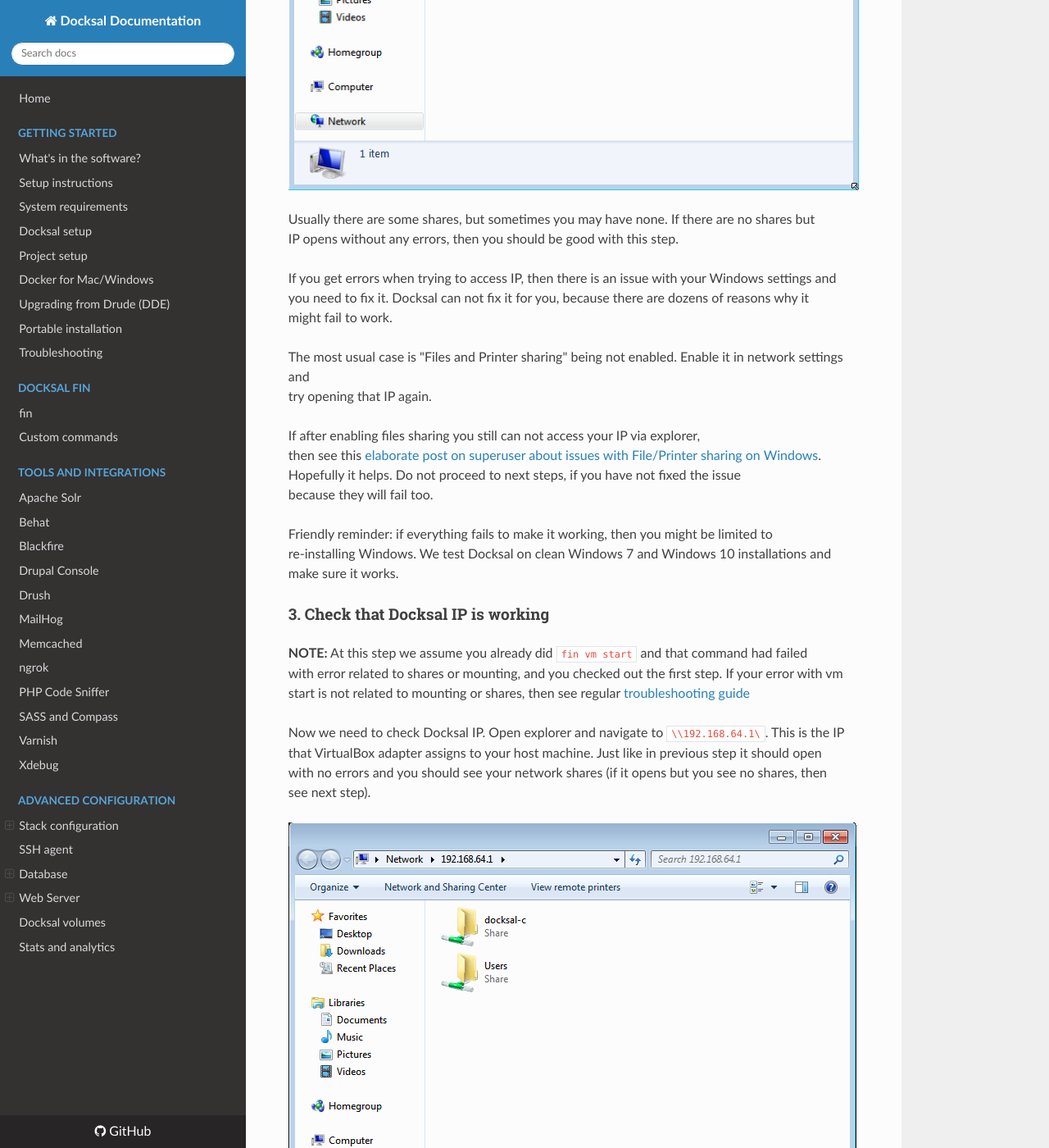
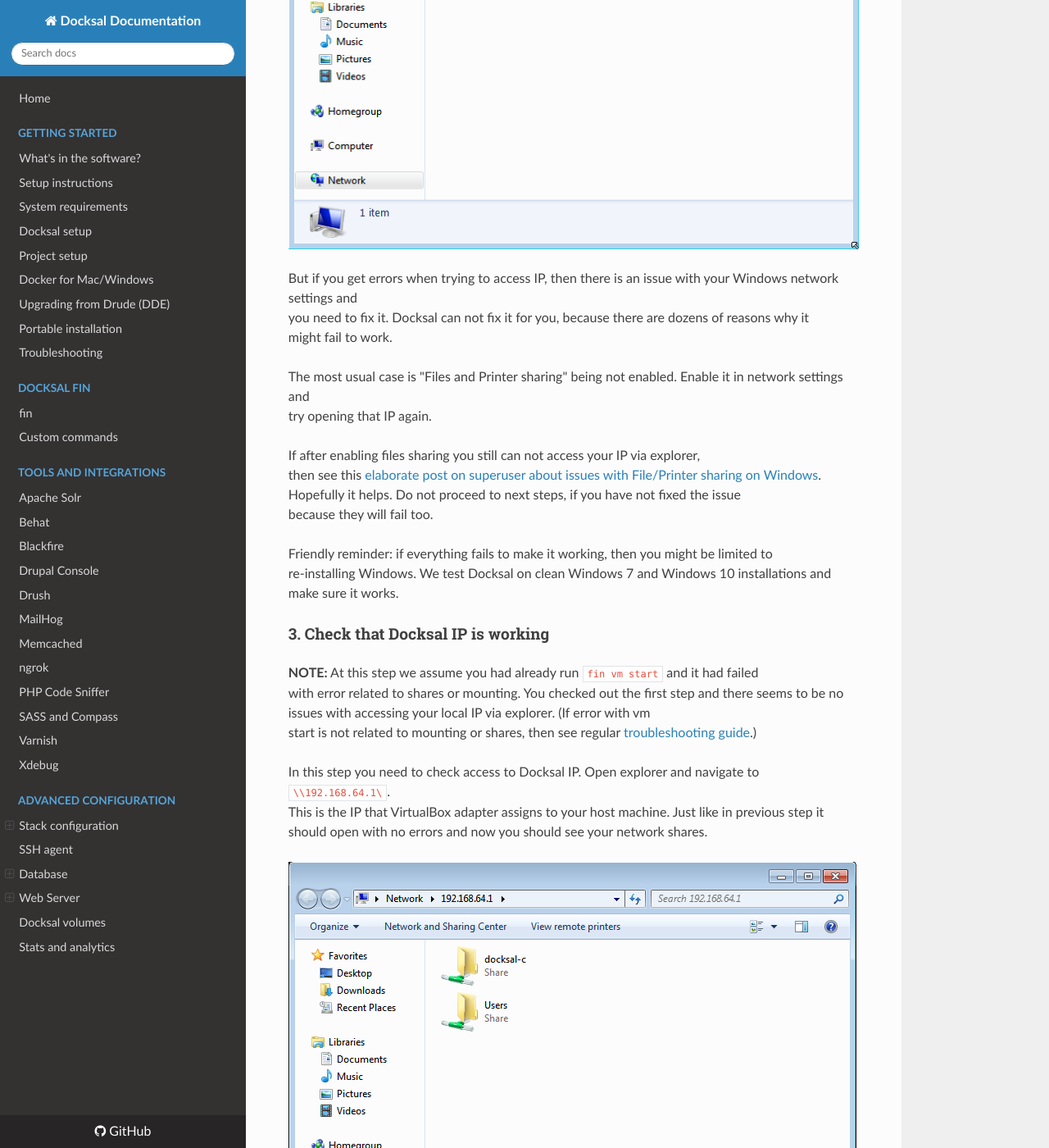
Before and after one commit to docksal/docksal, an MkDocs documentation site: the page built from docs/troubleshooting-smb.md, in a window 1280 px wide and 1400 px high, scrolled down 2351 px. Shown: the whole window at 82% size. Built offline with MkDocs 1.6.1, drawn with Linux system fonts in a browser that asks for light colours; nearby versions of some CDN libraries; old or Windows-style settings are respelled for this version of MkDocs; some of the changed text lies outside the part shown.

Commit message:
Update troubleshooting-smb.md

````diff
--- a/docs/troubleshooting-smb.md
+++ b/docs/troubleshooting-smb.md
@@ -1,8 +1,8 @@
-# Troubleshooting SMB share creation, share mounting and related issues on Windows
+# Troubleshooting SMB shares creation, mounting and related issues on Windows
 
-## How it looks
+## How SMB related errors look
 
-You may see errors during VM start that may look like this:
+SMB related errors happen during VM start and look like one of the following:
 
 ```
 Adding docker SMB share
@@ -15,7 +15,7 @@ mount: mounting //192.168.64.1/c on /c failed: Operation now in progress...
 exit status 255
 ```
 
-If you ignored these errors and tried to start a project, then it will probably fail with errors like this:
+If you ignored these errors and tried to start a project, then it will probably fail with error like this:
 
 ```
 ERROR: for cli  Cannot create container for service cli: error while mounting vo
@@ -26,7 +26,7 @@ ERROR: Encountered errors while bringing up the project.
 
 ## Root cause
 
-During VM start Docksal creates shares for all your local drives `docksal-c` for `C:`,
+During VM start Docksal creates shares for all your local drives, `docksal-c` for `C:`,
 `docksal-d` for `D:` etc. If Docksal fails to create them for any reason,
 then Docker will not be able to access your files.
 
@@ -37,10 +37,9 @@ for any reason, then Docker will not be able to access your files.
 
 ### 1. Windows 7 and minimized elevated prompts
 
-Only when Docksal VM is being created, VirtualBox needs to configure network adapter
-and requires administrative permissions for that.
-Those elevated prompt requests are sometimes appear minimized on the taskbar
-and there are warnings about that in console:
+When Docksal VM is being created, VirtualBox needs to configure network adapter and requires
+administrative permissions for that. Those elevated prompts are sometimes appear minimized on the taskbar.
+Pay attention to them and reply **Yes**. There are warning about this in console:
 
 ```
 (docksal) Check network to re-create if needed...
@@ -51,11 +50,11 @@ and there are warnings about that in console:
 ```
 
 If you ignored those elevated requests or got distracted and they had timed out,
-or you accidentally replied "no", then the adapter will not be created properly and
+or if you accidentally replied **No**, then the adapter fail to set up properly and
 your only option would be to remove vm with `fin vm remove` and start it again.
 
 
-### 2. Check it is not your Windows network settings issue
+### 2. Check for Windows network settings issues
 
 Determine your local IP address. Usually you can do that by running `ipconfig` and
 looking for an active adapter that has "Local Area Connection" in the name.
@@ -65,12 +64,12 @@ looking for an active adapter that has "Local Area Connection" in the name.
 Open explorer and navigate to `\\<your.host.ip.address>\`.
 It should open with no errors and you should see your network shares.
 
+Usually there are some shares, but you may have none. If there is no shares but IP opens
+without any error messages, then you should be good with this step.
+
 ![Getting your IP](_img/troubleshooting-smb-your-shares.png)
 
-Usually there are some shares, but sometimes you may have none. If there are no shares but
-IP opens without any errors, then you should be good with this step.
-
-If you get errors when trying to access IP, then there is an issue with your Windows settings and
+But if you get errors when trying to access IP, then there is an issue with your Windows network settings and
 you need to fix it. Docksal can not fix it for you, because there are dozens of reasons why it
 might fail to work.
 
@@ -89,14 +88,14 @@ make sure it works.
 
 ### 3. Check that Docksal IP is working
 
-**NOTE:** At this step we assume you already did `fin vm start` and that command had failed
-with error related to shares or mounting, and you checked out the first step. If your error with vm
-start is not related to mounting or shares, then see regular [troubleshooting guide](troubleshooting.md)
+**NOTE:** At this step we assume you had already run `fin vm start` and it had failed
+with error related to shares or mounting. You checked out the first step and there seems to be no
+issues with accessing your local IP via explorer. (If error with vm
+start is not related to mounting or shares, then see regular [troubleshooting guide](troubleshooting.md).)
 
-Now we need to check Docksal IP. Open explorer and navigate to `\\192.168.64.1\`. This is the IP
-that VirtualBox adapter assigns to your host machine. Just like in previous step it should open
-with no errors and you should see your network shares (if it opens but you see no shares, then
-see next step).
+In this step you need to check access to Docksal IP. Open explorer and navigate to `\\192.168.64.1\`.
+This is the IP that VirtualBox adapter assigns to your host machine. Just like in previous step it
+should open with no errors and now you should see your network shares.
 
 ![Getting your IP](_img/troubleshooting-smb-your-shares2.png)
 
@@ -109,11 +108,11 @@ If you disabled Windows Firewall, but you still can not access this IP address,
 firewall to blame. You would need to refer to the same
 [elaborate post on superuser about issues with File/Printer sharing on Windows](https://superuser.com/a/446500/140872).
 
-In worst case try removing Docksal VM with `fin vm rm`, uninstall VirtualBox, **reboot**, install
-VirtualBox and start vm with `fin vm start`.
+In worst case try removing Docksal VM with `fin vm remove`, uninstall VirtualBox, **reboot**, install
+VirtualBox and start vm again.
 
-Again, if any option fails you might be limited to re-installing Windows. We had cases when
-people that had mysterious share mounting related issues re-installed Windows and everything
+If any option fails you might be limited to re-installing Windows. We had cases when
+people had mysterious issues related to shares mounting. They re-installed Windows and everything
 worked like a charm.
 
 ### 4. Check that drives' shares exist
@@ -142,8 +141,7 @@ it not password or policies, then see step 6.
 
 ### 5. Check your password
 
-Check that you use the correct password. For Microsoft Account use Microsoft Account password
-not the one you use to unlock your PC.
+For Microsoft Account use Microsoft Account password not the one you use to unlock your PC.
 
 **Your password can NOT contain:** `,` (comma), `\` (back slash) or `'` (single quote) symbol
 because the password is being passed to the console mount command.
````
Also changed, not shown: other parts of docs/troubleshooting-smb.md (+2 -2 lines).
